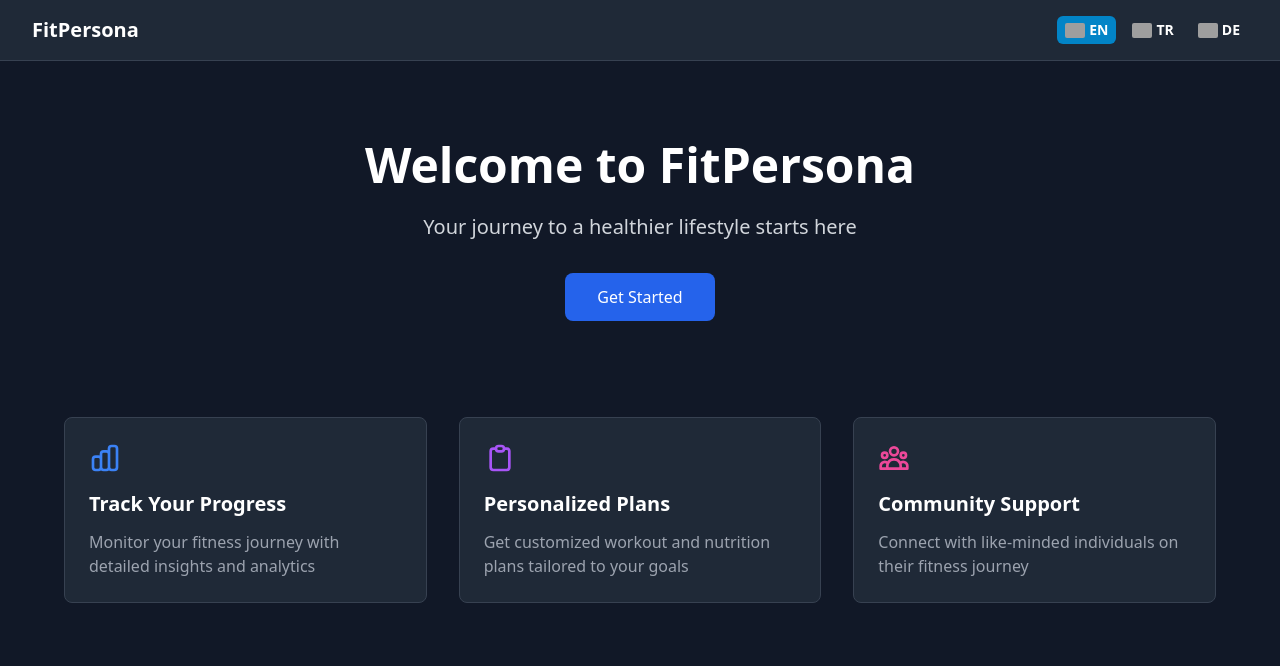
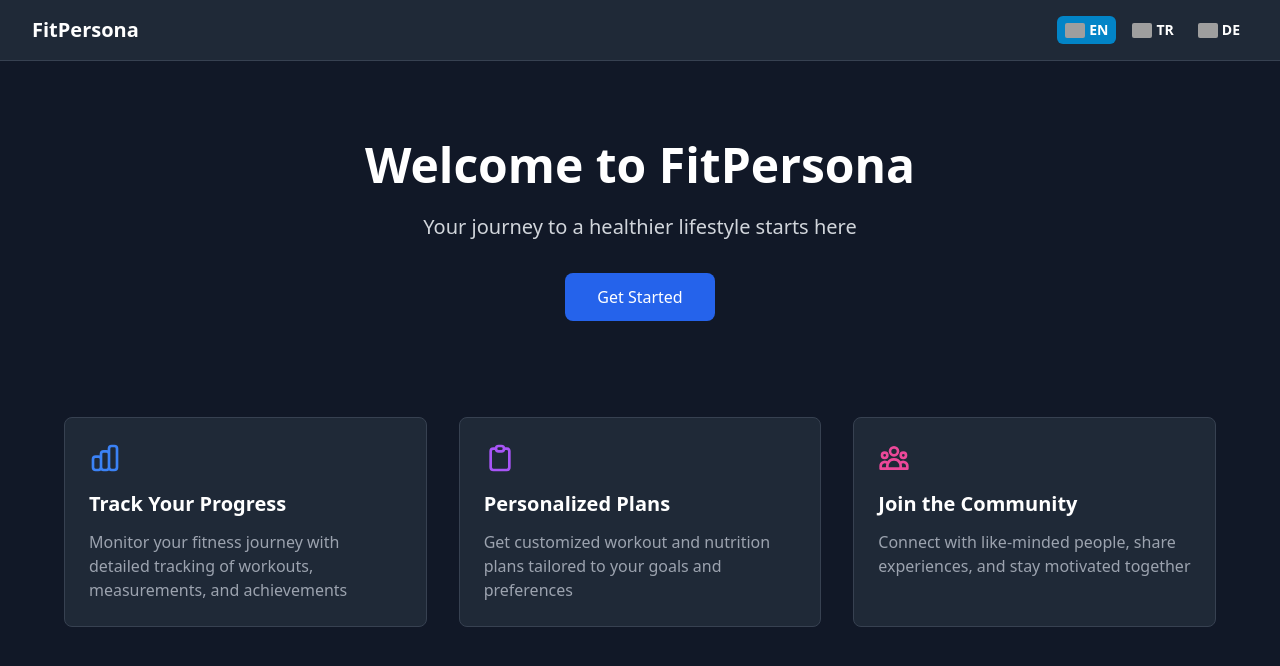
Before and after one commit to kirchhoffing/fitpersona, a Next.js app in the folder apps/web/: page /en in a window 1280 px wide. Shown: the top 666 px of the page. Built offline with nearby package versions, Linux system fonts and the light colour scheme; grey boxes are pictures that could not be loaded.

Commit message:
some language bug fixes and adding OVERVIEW file

```diff
--- a/apps/web/messages/de.json
+++ /dev/null
@@ -1,28 +0,0 @@
-{
-  "Index": {
-    "title": "Willkommen bei FitPersona",
-    "description": "Ihre Reise zu einem gesünderen Lebensstil beginnt hier",
-    "getStarted": "Loslegen",
-    "features": {
-      "track": {
-        "title": "Verfolgen Sie Ihren Fortschritt",
-        "description": "Überwachen Sie Ihre Fitnessreise mit detaillierten Einblicken und Analysen"
-      },
-      "plans": {
-        "title": "Personalisierte Pläne",
-        "description": "Erhalten Sie maßgeschneiderte Trainings- und Ernährungspläne, die auf Ihre Ziele abgestimmt sind"
-      },
-      "community": {
-        "title": "Community-Unterstützung",
-        "description": "Verbinden Sie sich mit Gleichgesinnten auf ihrer Fitnessreise"
-      }
-    }
-  },
-  "WorkoutProgram": {
-    "locale": "de",
-    "sets": "Sätze",
-    "reps": "Wiederholungen",
-    "cardio": "Kardio",
-    "watchVideo": "Video-Tutorial ansehen"
-  }
-}
--- a/apps/web/messages/en.json
+++ /dev/null
@@ -1,28 +0,0 @@
-{
-  "Index": {
-    "title": "Welcome to FitPersona",
-    "description": "Your journey to a healthier lifestyle starts here",
-    "getStarted": "Get Started",
-    "features": {
-      "track": {
-        "title": "Track Your Progress",
-        "description": "Monitor your fitness journey with detailed insights and analytics"
-      },
-      "plans": {
-        "title": "Personalized Plans",
-        "description": "Get customized workout and nutrition plans tailored to your goals"
-      },
-      "community": {
-        "title": "Community Support",
-        "description": "Connect with like-minded individuals on their fitness journey"
-      }
-    }
-  },
-  "WorkoutProgram": {
-    "locale": "en",
-    "sets": "sets",
-    "reps": "reps",
-    "cardio": "Cardio",
-    "watchVideo": "Watch video tutorial"
-  }
-}
--- a/apps/web/messages/tr.json
+++ /dev/null
@@ -1,28 +0,0 @@
-{
-  "Index": {
-    "title": "FitPersona'ya Hoş Geldiniz",
-    "description": "Daha sağlıklı bir yaşam yolculuğunuz burada başlıyor",
-    "getStarted": "Başlayın",
-    "features": {
-      "track": {
-        "title": "İlerlemenizi Takip Edin",
-        "description": "Detaylı içgörüler ve analizlerle fitness yolculuğunuzu izleyin"
-      },
-      "plans": {
-        "title": "Kişiselleştirilmiş Planlar",
-        "description": "Hedeflerinize uygun özelleştirilmiş antrenman ve beslenme planları alın"
-      },
-      "community": {
-        "title": "Topluluk Desteği",
-        "description": "Fitness yolculuğunuzda benzer düşünen bireylerle bağlantı kurun"
-      }
-    }
-  },
-  "WorkoutProgram": {
-    "locale": "tr",
-    "sets": "set",
-    "reps": "tekrar",
-    "cardio": "Kardiyo",
-    "watchVideo": "Video eğitimini izle"
-  }
-}
--- a/apps/web/src/app/[locale]/layout.tsx
+++ b/apps/web/src/app/[locale]/layout.tsx
@@ -22,7 +22,7 @@
 }) {
   let messages;
   try {
-    messages = (await import(`../../../messages/${locale}.json`)).default;
+    messages = (await import(`@/messages/${locale}.json`)).default;
   } catch (error) {
     notFound();
   }
--- a/apps/web/src/i18n/request.ts
+++ b/apps/web/src/i18n/request.ts
@@ -7,7 +7,7 @@
       ? requestLocale
       : routing.defaultLocale;
 
-    const messages = (await import(`../../messages/${locale}.json`)).default;
+    const messages = (await import(`@/messages/${locale}.json`)).default;
 
     return {
       locale,
```
Also changed, not shown: 2 other files (tests, documents, lock files or other folders).
